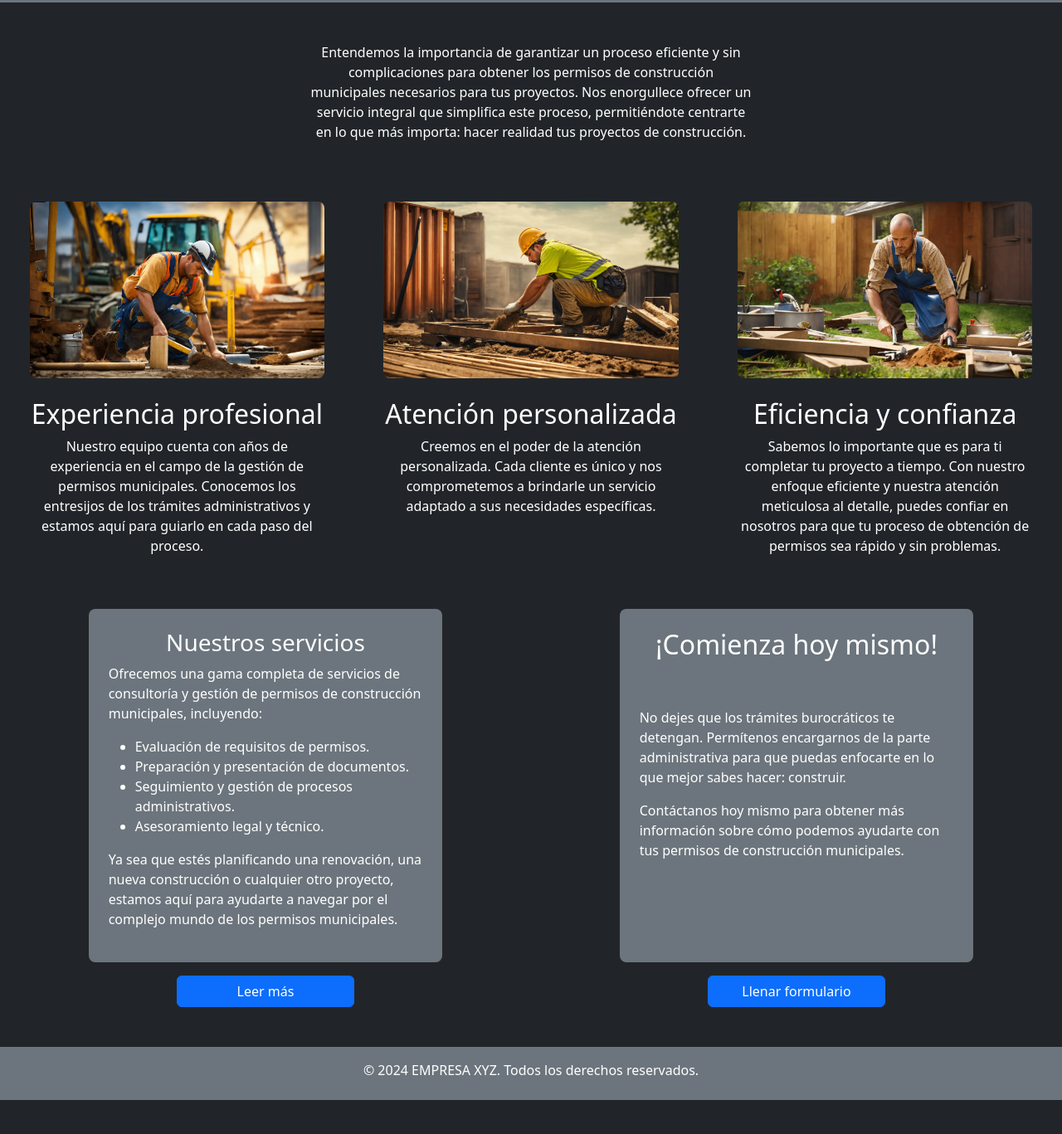
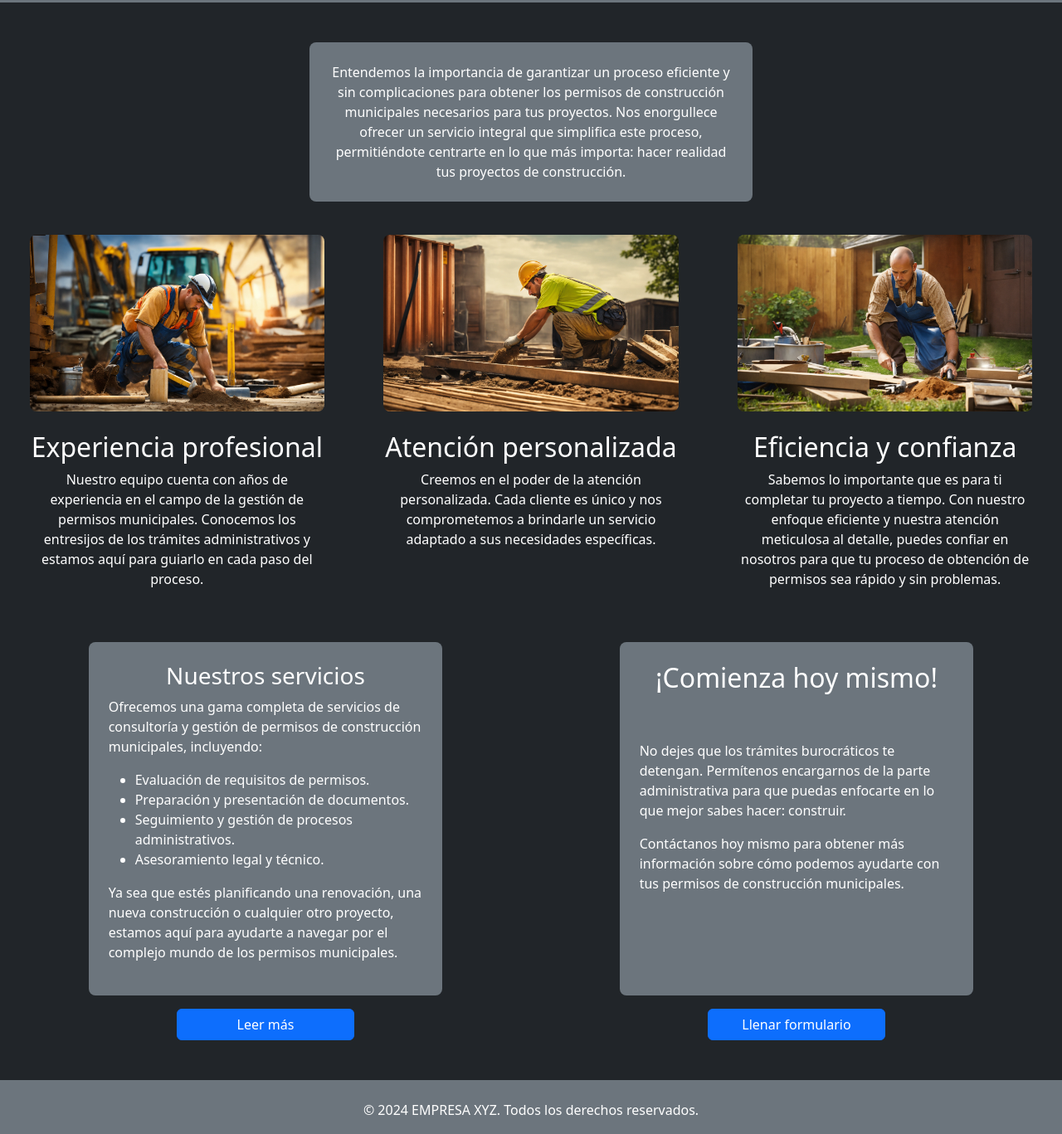
Before and after one commit to AriannaAguilarLeiva/Programacion4Quiz1, a website: page index.html in a window 1280 px wide. Shown: the part 73-1440 px from the top of the page at 83% size. Before the commit the page ends 1399 px from the top, so only its background shows below. Drawn offline with nearby package versions, Linux system fonts and the light colour scheme.

Commit message:
changes in index

```diff
--- a/index.html
+++ b/index.html
@@ -12,7 +12,7 @@
 
     <nav class="navbar navbar-expand bg-secondary ">
 
-        <h1 class="col-10 h1 text-white text-start ps-5">Agencia asesora de servicios</h1>
+        <h1 class="col-10 h1 text-white text-start ps-4 ">Agencia asesora de servicios</h1>
 
         <ul class="list-unstyled d-flex flex-row col-2 mt-2">
 
@@ -34,8 +34,8 @@
 
     </nav>
 
-    <section class="col-12  bg-dark  d-flex justify-content-center align-items-center ">
-        <p class="pt-5 col-5 text-center text-white   ">
+    <section class="col-12 align-items-center d-flex flex-row mt-5">
+        <p class="col-5 bg-secondary text-white rounded-3 mx-auto d-block p-4 text-center ">
 
             Entendemos la importancia de garantizar un proceso eficiente y sin complicaciones
             para obtener los permisos de construcción municipales necesarios para tus proyectos. Nos enorgullece ofrecer
@@ -45,15 +45,15 @@
 
     </section>
 
-    <section class="col-12 d-flex flex-row bg-dark    pt-2  ">
+    <section class="col-12 d-flex flex-row bg-dark mt-4 ">
         <div class="col-4">
-            <img class="img-fluid mx-auto d-block col-10 mt-5  rounded-3 " src="img/construction1.webp" alt="">
+            <img class="img-fluid mx-auto d-block col-10 rounded-3 " src="img/construction1.webp" alt="">
         </div>
         <div class="col-4 ">
-            <img class="img-fluid mx-auto d-block col-10 mt-5 rounded-3 " src="img/construction2.webp" alt="">
+            <img class="img-fluid mx-auto d-block col-10 rounded-3 " src="img/construction2.webp" alt="">
         </div>
         <div class="col-4 ">
-            <img class="img-fluid mx-auto d-block col-10 mt-5 rounded-3 " src="img/construction3.webp" alt="">
+            <img class="img-fluid mx-auto d-block col-10 rounded-3 " src="img/construction3.webp" alt="">
         </div>
 
     </section>
@@ -128,21 +128,26 @@
                 No dejes que los trámites burocráticos te detengan. Permítenos encargarnos de la parte administrativa
                 para que puedas enfocarte en lo que mejor sabes hacer: construir.
             </p>
-            <p>Contáctanos hoy mismo para obtener más información sobre cómo podemos ayudarte con tus permisos de construcción municipales.
-
+            <p>Contáctanos hoy mismo para obtener más información sobre cómo podemos ayudarte
+                con tus permisos de construcción municipales.
             </p>
 
 
         </div>
 
     </section>
+
     <div class="col-12 d-flex flex-row pb-5 mt-3  ">
-        <button type="button" class="btn btn-primary mx-auto  col-2 d-block">Leer más</button>
-        <button type="button" class="btn btn-primary mx-auto col-2 d-block">Llenar formulario</button>
+        <a href="pages/service_offered.html" class="btn btn-primary mx-auto  col-2 d-block">
+            Leer más
+        </a>
+        <a href="#" class="btn btn-primary mx-auto  col-2 d-block">
+            Llenar formulario
+        </a>
 
     </div>
 
-    <footer class="text-white col-12 text-center bg-secondary  pb-2 pt-3  ">
+    <footer class="text-white col-12 text-center bg-secondary  pb-1 pt-4  ">
         <p>© 2024 EMPRESA XYZ. Todos los derechos reservados.</p>
     </footer>
 
```
